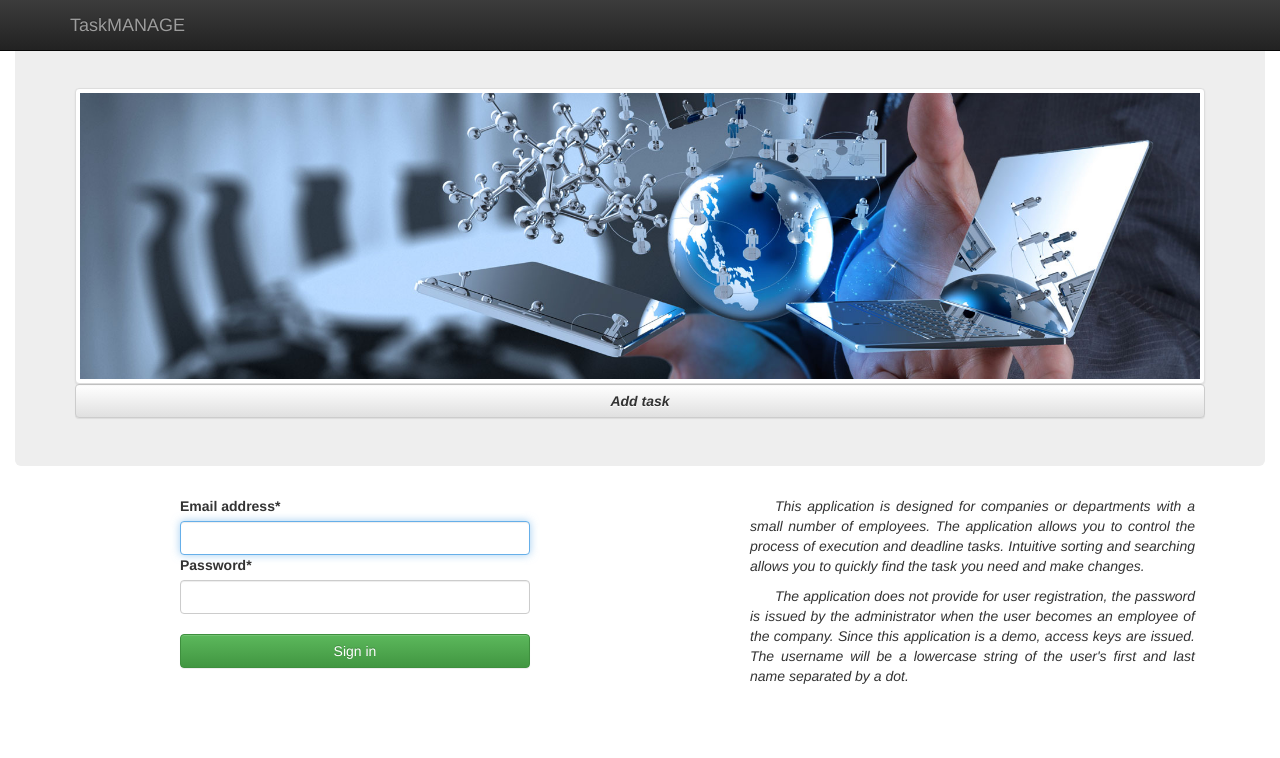
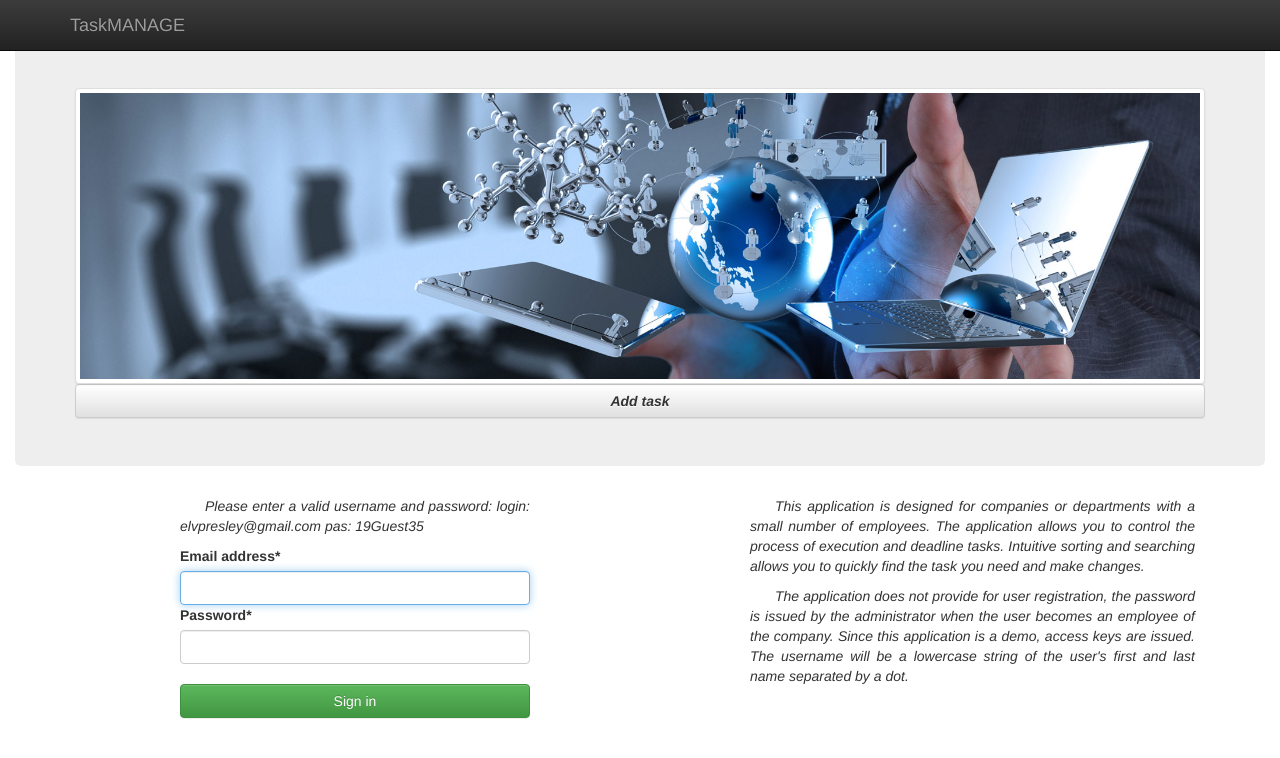
Before and after one commit to OlegAlyeynikov/task-manager, a Django app: page /accounts/login/ in a window 1280 px wide. Shown: the top 758 px of the page. Run offline with Django 4.2, Linux system fonts and the light colour scheme; some libraries are stand-ins or nearby versions.

Commit message:
Corrected login.html file

```diff
--- a/templates/registration/login.html
+++ b/templates/registration/login.html
@@ -12,6 +12,9 @@
       <div class="col-lg-1"></div>
 
       <div class="col-lg-4">
+        <p class="text-justify" style="text-indent: 25px;" ><i class="fa fa-trophy">
+          Please enter a valid username and password: login: elvpresley@gmail.com pas: 19Guest35</i>
+        </p>
         <form class="form-signin center-block" method="post" novalidate>
           {% csrf_token %}
           {{ form|crispy }}
```
